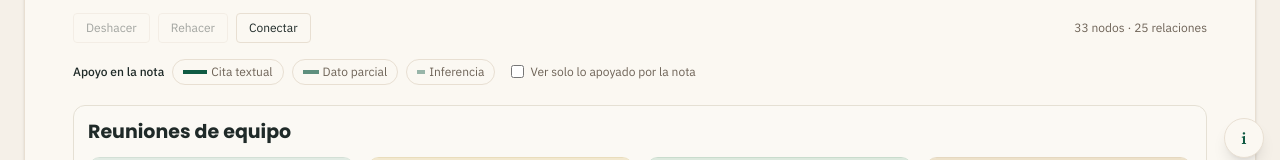
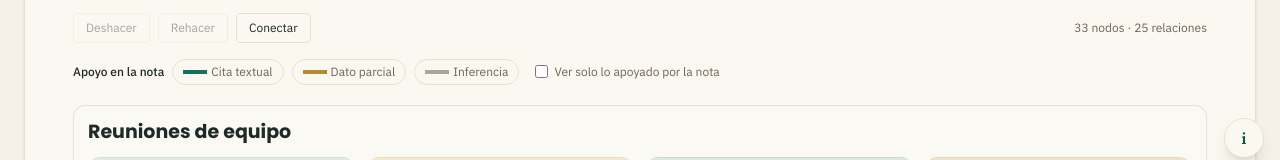
Before and after one commit to catcodesss/PAGINANALISIS, a Next.js app: page /maqueta in a window 1280 px wide. Shown: the part 626-786 px from the top of the page. Built offline with nearby package versions, Linux system fonts and the light colour scheme.

Commit message:
Codificar el apoyo en la nota solo por color (verde, dorado, gris) en leyenda y grafo
Co-Authored-By: Claude Sonnet 5.5 <noreply@anthropic.com>

```diff
--- a/components/grafo/GrafoAFC.tsx
+++ b/components/grafo/GrafoAFC.tsx
@@ -278,7 +278,7 @@ function Nodo({
         }}
         className={`${clase} items-center gap-1.5 whitespace-nowrap rounded-full border border-divider bg-canvas px-2 py-0.5 text-[11px] text-ink-muted`}
       >
-        <span aria-hidden="true" className={`h-1.5 w-1.5 rounded-full ${grado.clase}`} />
+        <span aria-hidden="true" data-apoyo={nodo.apoyo} className={`${s.marcaApoyo} !h-1.5 !w-1.5 rounded-full`} />
         {grado.etiqueta}
       </button>
     );
@@ -326,8 +326,8 @@ function Nodo({
         }}
       >
         <span
-          className="block h-1 bg-accent"
-          style={{ width: `${nodo.apoyo === 3 ? 100 : nodo.apoyo === 2 ? 66 : 33}%`, opacity: nodo.apoyo === 3 ? 1 : nodo.apoyo === 2 ? 0.66 : 0.42 }}
+          className={`${s.marcaApoyo} !block !w-full`}
+          data-apoyo={nodo.apoyo}
         />
       </button>
       <p className="mt-1 font-mono text-[10px] uppercase tracking-wide text-ink-muted">
@@ -642,7 +642,7 @@ export default function GrafoAFC({ analisis, notaOriginal, estilo, onEditar }: G
         <span className="font-medium text-ink">Apoyo en la nota</span>
         {([3, 2, 1] as const).map((nivel) => (
           <button key={nivel} type="button" aria-pressed={filtro === nivel} onClick={() => setFiltro(filtro === nivel ? null : nivel)} className="rounded-full border border-divider px-2.5 py-1 text-ink-muted aria-pressed:border-accent aria-pressed:text-accent">
-            <span className="mr-1 inline-block h-1 bg-accent align-middle" style={{ width: nivel === 3 ? 24 : nivel === 2 ? 16 : 8, opacity: nivel === 3 ? 1 : nivel === 2 ? .66 : .42 }} />
+            <span className={`${s.marcaApoyo} mr-1 align-middle`} data-apoyo={nivel} aria-hidden="true" />
             {etiquetaApoyo(nivel)}
           </button>
         ))}
--- a/components/grafo/afc.module.css
+++ b/components/grafo/afc.module.css
@@ -39,9 +39,6 @@
   --afc-forest: #1F4A3A;
   --afc-brown: #7A5C32;
   --afc-alt-accent: #7F9488;
-  --afc-apoyo-cita: #15705A;
-  --afc-apoyo-parcial: #B58A35;
-  --afc-apoyo-inferencia: #AAA59D;
 
   --afc-card: #FFFFFF;
   --afc-card-border: rgba(60, 60, 40, .07);
@@ -314,6 +311,17 @@
   overflow: hidden;
   cursor: pointer;
 }
+/* Los tres colores del respaldo viven aquí y no en .raiz porque la leyenda y la
+   barra de las vistas DBT/ACT están fuera del tablero AFC y los necesitan igual. */
+.raiz, .marcaApoyo {
+  --afc-apoyo-cita: #15705A;
+  --afc-apoyo-parcial: #B58A35;
+  --afc-apoyo-inferencia: #AAA59D;
+}
+/* Mismo grosor y forma para los tres grados: solo cambia el color. */
+.marcaApoyo { display: inline-block; width: 24px; height: 4px; background: var(--afc-apoyo-inferencia); }
+.marcaApoyo[data-apoyo="3"] { background: var(--afc-apoyo-cita); }
+.marcaApoyo[data-apoyo="2"] { background: var(--afc-apoyo-parcial); }
 .bandaApoyo { display: block; width: 5px; height: 100%; background: var(--afc-apoyo-inferencia); }
 .bandaApoyo[data-apoyo="3"] { background: var(--afc-apoyo-cita); }
 .bandaApoyo[data-apoyo="2"] { background: var(--afc-apoyo-parcial); }
--- a/components/grafo/estilos/dbt.tsx
+++ b/components/grafo/estilos/dbt.tsx
@@ -27,6 +27,7 @@ import {
 import type { AnalisisFuncional, TipoEslabonDBT } from "@/lib/types";
 import { apoyoCadena, type NodoGrafo } from "@/lib/grafo";
 import { describirGrado, gradoDeNumero } from "@/lib/gradoApoyo";
+import s from "../afc.module.css";
 import { Cita } from "@/components/informe/primitivas";
 
 /*
@@ -128,7 +129,7 @@ function Bloque({ titulo, children }: { titulo: string; children: ReactNode }) {
 
 function PildoraApoyo({ apoyo }: { apoyo: 1 | 2 | 3 }) {
   const d = describirGrado(gradoDeNumero(apoyo));
-  return <span title={d.corta} className="inline-flex items-center gap-1.5 whitespace-nowrap rounded-full border border-divider bg-canvas px-2 py-0.5 text-[11px] text-ink-muted"><span aria-hidden="true" className={`h-1.5 w-1.5 rounded-full ${d.clase}`} />{d.etiqueta}</span>;
+  return <span title={d.corta} className="inline-flex items-center gap-1.5 whitespace-nowrap rounded-full border border-divider bg-canvas px-2 py-0.5 text-[11px] text-ink-muted"><span aria-hidden="true" data-apoyo={apoyo} className={`${s.marcaApoyo} !h-1.5 !w-1.5 rounded-full`} />{d.etiqueta}</span>;
 }
 
 /**
```
